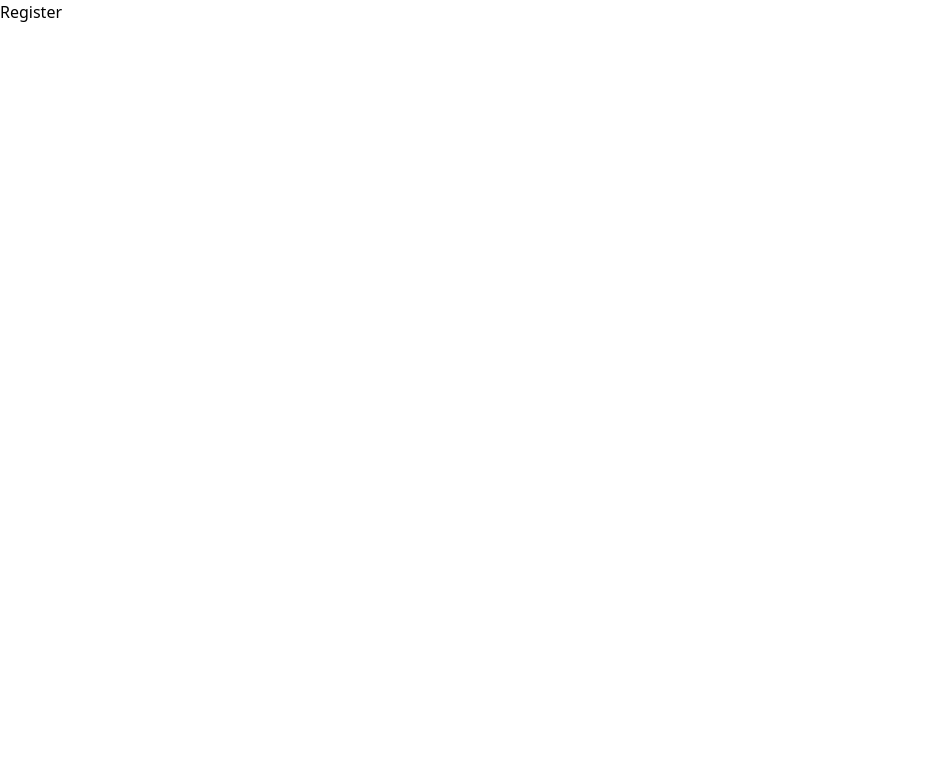
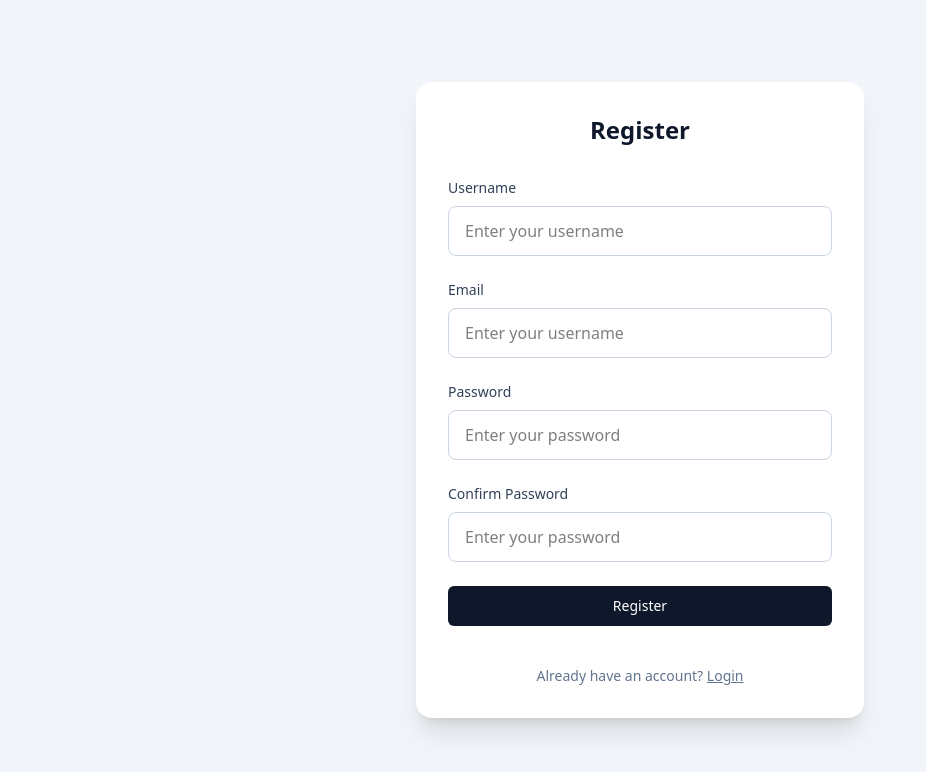
Before and after one commit to kalema1/ang-store, an Angular app: page /register in a window 1280 px wide. Shown: the top 772 px of the page, without its empty margins (0-926 px from the left). Built offline with nearby package versions, Linux system fonts and the light colour scheme.

Commit message:
update the register component

```diff
--- a/src/app/pages/login/login.html
+++ b/src/app/pages/login/login.html
@@ -30,7 +30,12 @@
 
     <p class="text-sm text-center text-slate-500 mt-4">
       Don't have an account?
-      <a routerLink="/register" class="text-slate-500 font-medium underline"> Register </a>
+      <a
+        routerLink="/register"
+        class="text-slate-500 font-medium underline hover:text-slate-700 transition duration-300"
+      >
+        Register
+      </a>
     </p>
   </form>
 </div>
--- a/src/app/pages/register/register.html
+++ b/src/app/pages/register/register.html
@@ -1 +1,67 @@
-<h1>Register</h1>
+<div class="w-full max-w-md p-8 bg-white rounded-2xl shadow-xl">
+  <h1 class="text-2xl font-bold text-center text-slate-900 mb-8">Register</h1>
+
+  <form class="space-y-6">
+    <div>
+      <label for="username" class="block text-sm font-medium text-slate-700 mb-2"> Username </label>
+      <input
+        id="username"
+        type="text"
+        autocomplete="username"
+        class="w-full px-4 py-3 border border-slate-300 rounded-lg focus:ring-2 focus:ring-slate-900 focus:border-transparent outline-none transition-shadow"
+        placeholder="Enter your username"
+      />
+      <!-- <app-form-errors [control]="registerForm.username()" /> -->
+    </div>
+
+    <div>
+      <label for="email" class="block text-sm font-medium text-slate-700 mb-2"> Email </label>
+      <input
+        id="email"
+        type="email"
+        autocomplete="username"
+        class="w-full px-4 py-3 border border-slate-300 rounded-lg focus:ring-2 focus:ring-slate-900 focus:border-transparent outline-none transition-shadow"
+        placeholder="Enter your username"
+      />
+      <!-- <app-form-errors [control]="registerForm.email()" /> -->
+    </div>
+
+    <div>
+      <label for="password" class="block text-sm font-medium text-slate-700 mb-2"> Password </label>
+      <input
+        id="password"
+        type="password"
+        autocomplete="current-password"
+        class="w-full px-4 py-3 border border-slate-300 rounded-lg focus:ring-2 focus:ring-slate-900 focus:border-transparent outline-none transition-shadow"
+        placeholder="Enter your password"
+      />
+      <!-- <app-form-errors [control]="registerForm.password()" /> -->
+    </div>
+
+    <div>
+      <label for="confirmPassword" class="block text-sm font-medium text-slate-700 mb-2">
+        Confirm Password
+      </label>
+      <input
+        id="confirmPassword"
+        type="password"
+        autocomplete="current-password"
+        class="w-full px-4 py-3 border border-slate-300 rounded-lg focus:ring-2 focus:ring-slate-900 focus:border-transparent outline-none transition-shadow"
+        placeholder="Enter your password"
+      />
+      <!-- <app-form-errors [control]="registerForm.confirmPassword()" /> -->
+    </div>
+
+    <button appButton type="submit" class="w-full">Register</button>
+
+    <p class="text-sm text-center text-slate-500 mt-4">
+      Already have an account?
+      <a
+        routerLink="/login"
+        class="text-slate-500 font-medium underline hover:text-slate-700 transition duration-300"
+      >
+        Login
+      </a>
+    </p>
+  </form>
+</div>
--- a/src/app/pages/register/register.ts
+++ b/src/app/pages/register/register.ts
@@ -1,7 +1,13 @@
 import { Component } from '@angular/core';
+import { Button } from '../../shared/components/button/button';
+import { RouterLink } from '@angular/router';
 
 @Component({
   selector: 'app-register',
+  imports: [Button, RouterLink],
   templateUrl: './register.html',
+  host: {
+    class: 'min-h-screen flex items-center justify-center bg-slate-100 p-4',
+  },
 })
 export class Register {}
```
